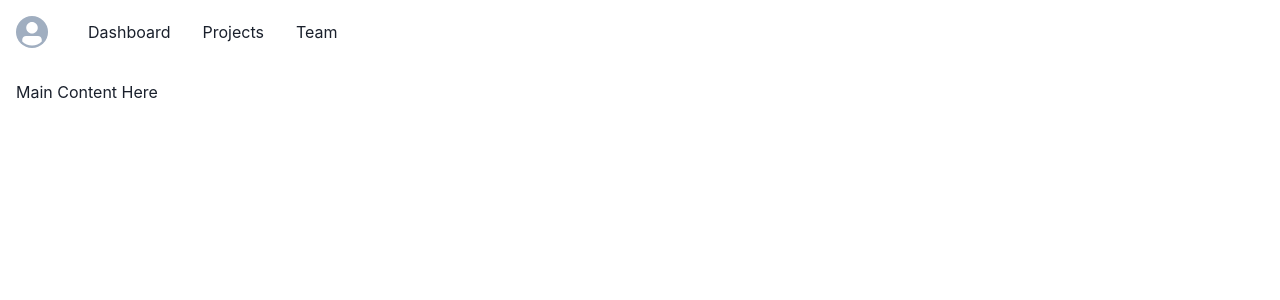
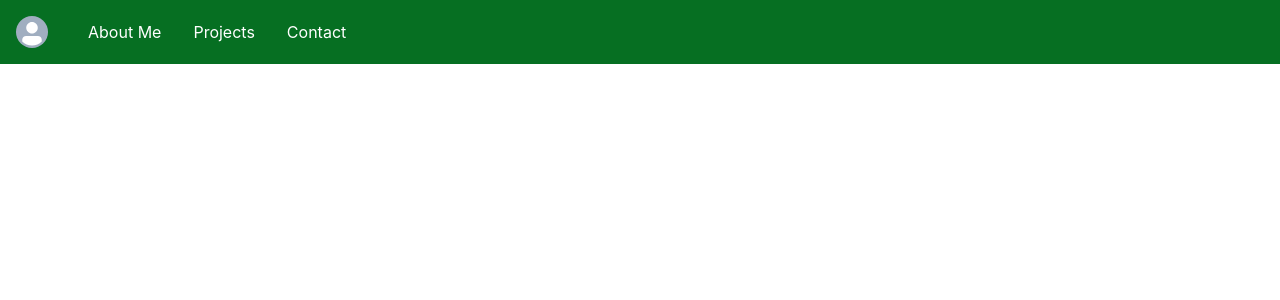
Before and after one commit to daveclinton/smallfeature, a Next.js app: page / in a window 1280 px wide. Shown: the top 300 px of the page. Built offline with nearby package versions, Linux system fonts and the light colour scheme.

Commit message:
fix: Change Navbar bg Color

```diff
--- a/pages/components/navbar/index.tsx
+++ b/pages/components/navbar/index.tsx
@@ -17,7 +17,7 @@ import {
 } from "@chakra-ui/react";
 import { HamburgerIcon, CloseIcon } from "@chakra-ui/icons";
 
-const Links = ["Dashboard", "Projects", "Team"];
+const Links = ["About Me", "Projects", "Contact"];
 
 const NavLink = ({ children }: { children: ReactNode }) => (
   <Link
@@ -39,7 +39,7 @@ export default function Navbar() {
 
   return (
     <>
-      <Box bg="white" px={4}>
+      <Box bg="#066F22" px={4}>
         <Flex h={16} alignItems={"center"} justifyContent={"space-between"}>
           <IconButton
             size={"md"}
@@ -70,6 +70,7 @@ export default function Navbar() {
               as={"nav"}
               spacing={4}
               display={{ base: "none", md: "flex" }}
+              color="white"
             >
               {Links.map((link) => (
                 <NavLink key={link}>{link}</NavLink>
@@ -79,7 +80,7 @@ export default function Navbar() {
         </Flex>
 
         {isOpen ? (
-          <Box pb={4} display={{ md: "none" }}>
+          <Box pb={4} display={{ md: "none" }} color="white" bg="#066F22">
             <Stack as={"nav"} spacing={4}>
               {Links.map((link) => (
                 <NavLink key={link}>{link}</NavLink>
@@ -88,8 +89,6 @@ export default function Navbar() {
           </Box>
         ) : null}
       </Box>
-
-      <Box p={4}>Main Content Here</Box>
     </>
   );
 }
```
